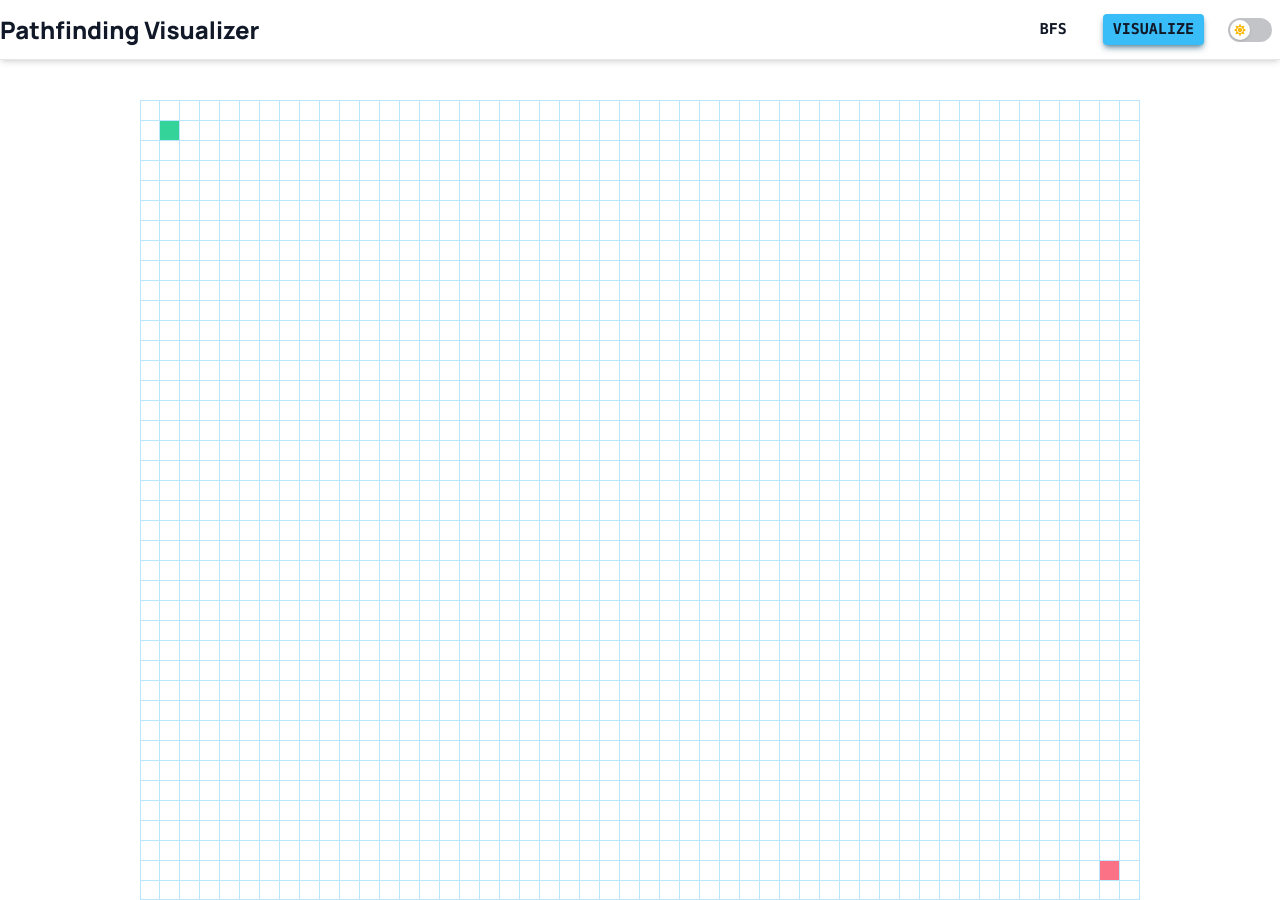
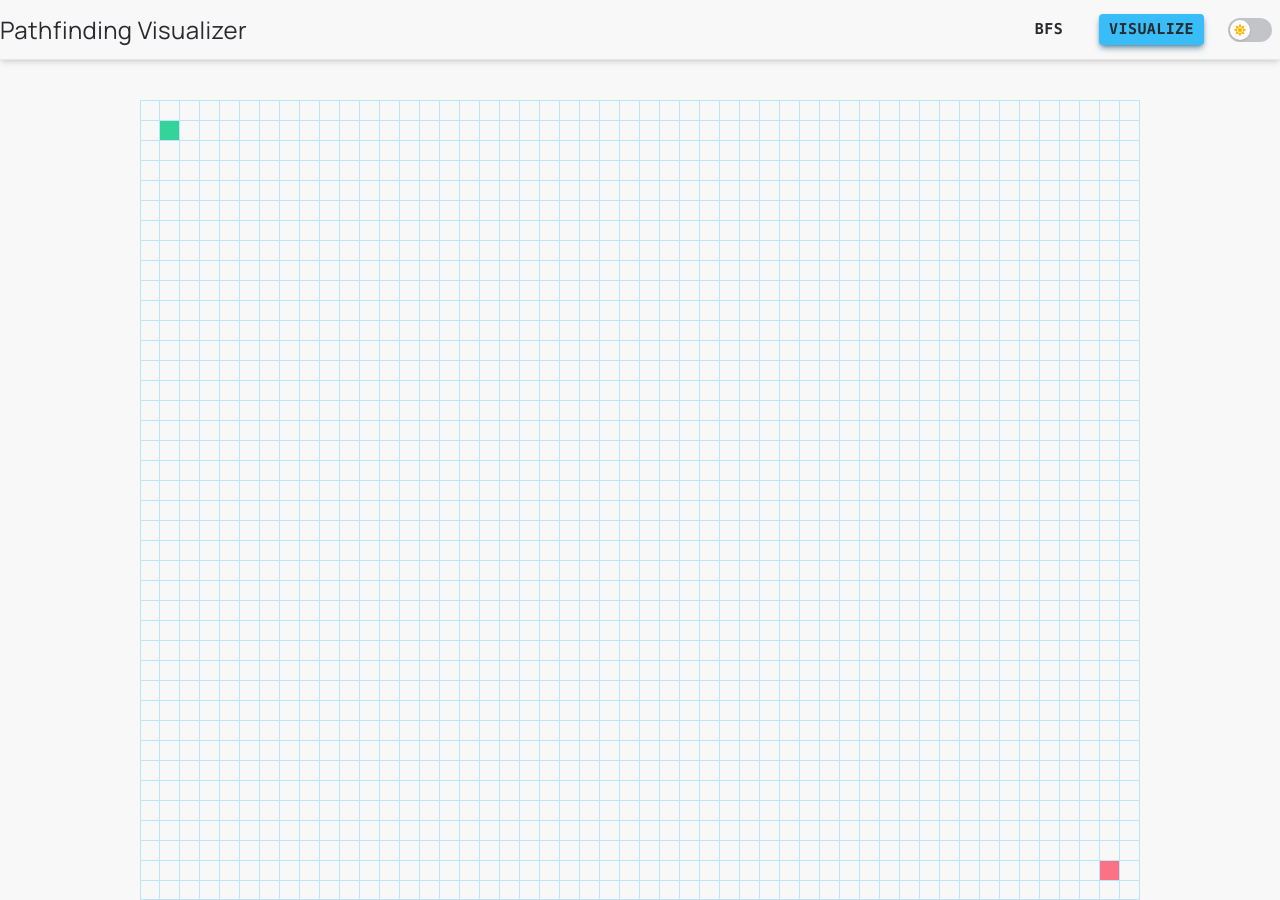
Before and after one commit to FullByte/pathfinding-visualizer, a Next.js app: page / in a window 1280 px wide. Built offline with nearby package versions, Linux system fonts and the light colour scheme.

Commit message:
block on run

```diff
--- a/src/components/nav/helpers.ts
+++ b/src/components/nav/helpers.ts
@@ -43,8 +43,13 @@ export const renderRefreshedGrid = (
   for (let row = 0; row < MAX_ROWS; row += 1) {
     for (let col = 0; col < MAX_COLS; col += 1) {
       const tile = grid[row][col];
-      if (!tile.isWall) {
-        if (!isEqual(startTile, tile) && !isEqual(endTile, tile)) {
+      if (!isEqual(startTile, tile) && !isEqual(endTile, tile)) {
+        tile.isWall = false;
+        if (tile.row === 39 && (tile.col === 48 || tile.col === 49)) {
+          document.getElementById(
+            `${tile.row}-${tile.col}`
+          )!.className = `${CELL_STYLE} border-b`;
+        } else {
           document.getElementById(`${tile.row}-${tile.col}`)!.className = CELL_STYLE;
         }
       }
--- a/src/components/nav/nav.tsx
+++ b/src/components/nav/nav.tsx
@@ -1,39 +1,67 @@
-import React from 'react';
-import { animatePath } from '../../lib/helpers';
+import React, { useState } from 'react';
+import { GrPowerReset } from 'react-icons/gr';
+import { AiFillPlayCircle } from 'react-icons/ai';
+import { animatePath, createGrid } from '../../lib/helpers';
 import { Algorithm, TileType } from '../../lib/types';
-import { SLEEP_TIME, EXTENDED_SLEEP_TIME } from '../../lib/constants';
+import {
+  SLEEP_TIME,
+  EXTENDED_SLEEP_TIME,
+  START_INIT,
+  END_INIT,
+} from '../../lib/constants';
 import { refreshGrid, renderRefreshedGrid, runGraphAlgorithm } from './helpers';
 import { ThemeToggle } from '../toggle';
 
 interface Props extends React.HTMLAttributes<HTMLDivElement> {
   gridState: [TileType[][], React.Dispatch<React.SetStateAction<TileType[][]>>];
-  startTile: TileType;
-  endTile: TileType;
+  startTileState: [TileType, React.Dispatch<React.SetStateAction<TileType>>];
+  endTileState: [TileType, React.Dispatch<React.SetStateAction<TileType>>];
   algorithmState: [Algorithm, React.Dispatch<React.SetStateAction<Algorithm>>];
   isGraphVisualizedState: [boolean, React.Dispatch<React.SetStateAction<boolean>>];
+  isRunningState: [boolean, React.Dispatch<React.SetStateAction<boolean>>];
+}
+
+function Logo() {
+  return (
+    <div
+      className="text-center text-2xl font-manrope "
+      onClick={() => window.location.reload()}
+    >
+      Pathfinding Visualizer
+    </div>
+  );
 }
 
 export function Nav(props: Props) {
   const {
     gridState,
-    startTile,
-    endTile,
+    startTileState,
+    endTileState,
     algorithmState,
     isGraphVisualizedState,
+    isRunningState,
     ...rest
   } = props;
+  const [endTile, setEndTile] = endTileState;
+  const [startTile, setStartTile] = startTileState;
   const [grid, setGrid] = gridState;
   const [algorithm, setAlgorithm] = algorithmState;
   const [isGraphVisualized, setIsGraphVisualized] = isGraphVisualizedState;
+  const [isRunning, setIsRunning] = isRunningState;
+  const [disabled, setDisabled] = useState(false);
 
   const handleAlgorithmChoice = (algo: Algorithm) => {
     setAlgorithm(algo);
   };
 
-  const handleGraphVizualize = () => {
+  const handleRunVizualizer = () => {
     if (isGraphVisualized) {
-      refreshGrid(grid);
-      renderRefreshedGrid(grid, startTile, endTile);
+      setIsGraphVisualized(false);
+      const newGrid = grid.slice();
+      setGrid(newGrid);
+      refreshGrid(newGrid);
+      renderRefreshedGrid(newGrid, startTile, endTile);
+      return;
     }
     const { traversedTiles, path } = runGraphAlgorithm(
       algorithm,
@@ -42,22 +70,19 @@ export function Nav(props: Props) {
       endTile
     );
     animatePath(traversedTiles, path, startTile, endTile);
-
+    setDisabled(true);
     setTimeout(() => {
       const newGrid = grid.slice();
       setGrid(newGrid);
       setIsGraphVisualized(true);
+      setDisabled(false);
     }, SLEEP_TIME * (traversedTiles.length + SLEEP_TIME * 2) + EXTENDED_SLEEP_TIME * (path.length + 60));
   };
 
   return (
-    <div className="flex h-full w-full items-center justify-between" {...rest}>
-      <button
-        className="text-center text-2xl font-manrope font-extrabold"
-        onClick={() => window.location.reload()}
-      >
-        Pathfinding Visualizer
-      </button>
+    <div className="min-h-[60px] border-b shadow-md dark:shadow-gray-600" {...rest}>
+      <div className="flex h-full w-full items-center justify-between">
+        <Logo />
         <div className="flex flex-row items-center gap-6">
           <div className="relative group">
             <button className="transition ease-in border-2 border-transparent hover:border-sky-400 text-[15px] font-mono font-bold rounded px-2.5 py-1">
@@ -79,13 +104,15 @@ export function Nav(props: Props) {
             </div>
           </div>
           <button
-          className="transition ease-in bg-sky-400 hover:bg-sky-500 text-[15px] font-mono font-bold rounded px-2.5 py-1 shadow-md shadow-sky-900/50 active:shadow-sky-900/30 dark:shadow-sky-400/50 dark:active:shadow-sky-400/30"
-          onClick={handleGraphVizualize}
+            className="transition ease-in bg-sky-400 hover:bg-sky-500 text-[15px] font-mono font-bold rounded px-2.5 py-1 shadow-md shadow-sky-900/50 active:shadow-sky-900/30 dark:shadow-sky-400/50 dark:active:shadow-sky-400/30 disabled:opacity-50 disabled:cursor-not-allowed"
+            onClick={handleRunVizualizer}
+            disabled={disabled}
           >
-          VISUALIZE
+            {isGraphVisualized ? `Reset` : `VISUALIZE`}
           </button>
           <ThemeToggle />
         </div>
       </div>
+    </div>
   );
 }
--- a/src/pages/index.tsx
+++ b/src/pages/index.tsx
@@ -4,7 +4,7 @@ import { Algorithm } from '../lib/types';
 import { Grid } from '../components/grid';
 import { createGrid } from '../lib/helpers';
 import { useTheme } from '../hooks/useTheme';
-import { END_INIT, MAX_ROWS, START_INIT } from '../lib/constants';
+import { END_INIT, START_INIT } from '../lib/constants';
 
 export default function Home() {
   const [isDarkMode] = useTheme();
@@ -13,23 +13,23 @@ export default function Home() {
   const [algorithm, setAlgorithm] = useState(Algorithm.BFS);
   const [grid, setGrid] = useState(createGrid(startTile, endTile));
   const [isGraphVisualized, setIsGraphVisualized] = useState(false);
+  const [isRunning, setIsRunning] = useState(false);
 
   return (
     <div
       className={`${isDarkMode ? 'dark' : ''} min-h-[100vh] min-w-[100vw] font-Manrope`}
     >
-      <div className="transition duration-700 bg-white dark:bg-slate-900 text-gray-900 dark:text-white grid grid-cols-1 justify-items-center min-h-screen">
+      <div className="transition duration-200 bg-system-grey1 dark:bg-system-grey7 text-system-grey6 dark:text-system-grey2 grid grid-cols-1  min-h-screen tracking-wide	">
         <div className="flex flex-col w-full">
-          <div className="min-h-[60px] border-b shadow-md dark:shadow-gray-600">
           <Nav
             gridState={[grid, setGrid]}
-              startTile={startTile}
-              endTile={endTile}
+            startTileState={[startTile, setStartTile]}
+            endTileState={[endTile, setEndTile]}
             algorithmState={[algorithm, setAlgorithm]}
             isGraphVisualizedState={[isGraphVisualized, setIsGraphVisualized]}
+            isRunningState={[isRunning, setIsRunning]}
           />
-          </div>
-          <div className={``}>
+
           <Grid
             startTileState={[startTile, setStartTile]}
             endTileState={[endTile, setEndTile]}
@@ -40,6 +40,5 @@ export default function Home() {
         </div>
       </div>
     </div>
-    </div>
   );
 }
```
Also changed, not shown: src/components/tile/tile.tsx (+6 -7 lines). Lines whose indentation alone changed are shown as unchanged.
